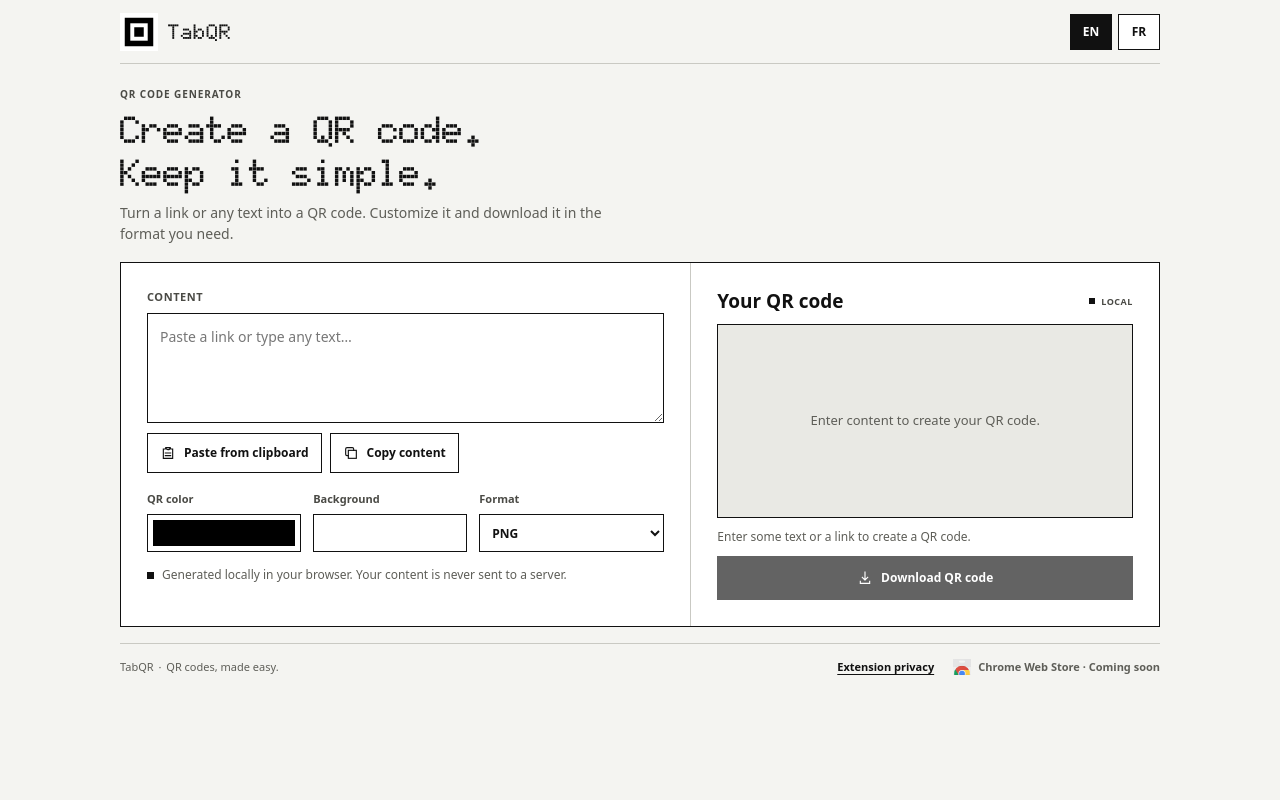
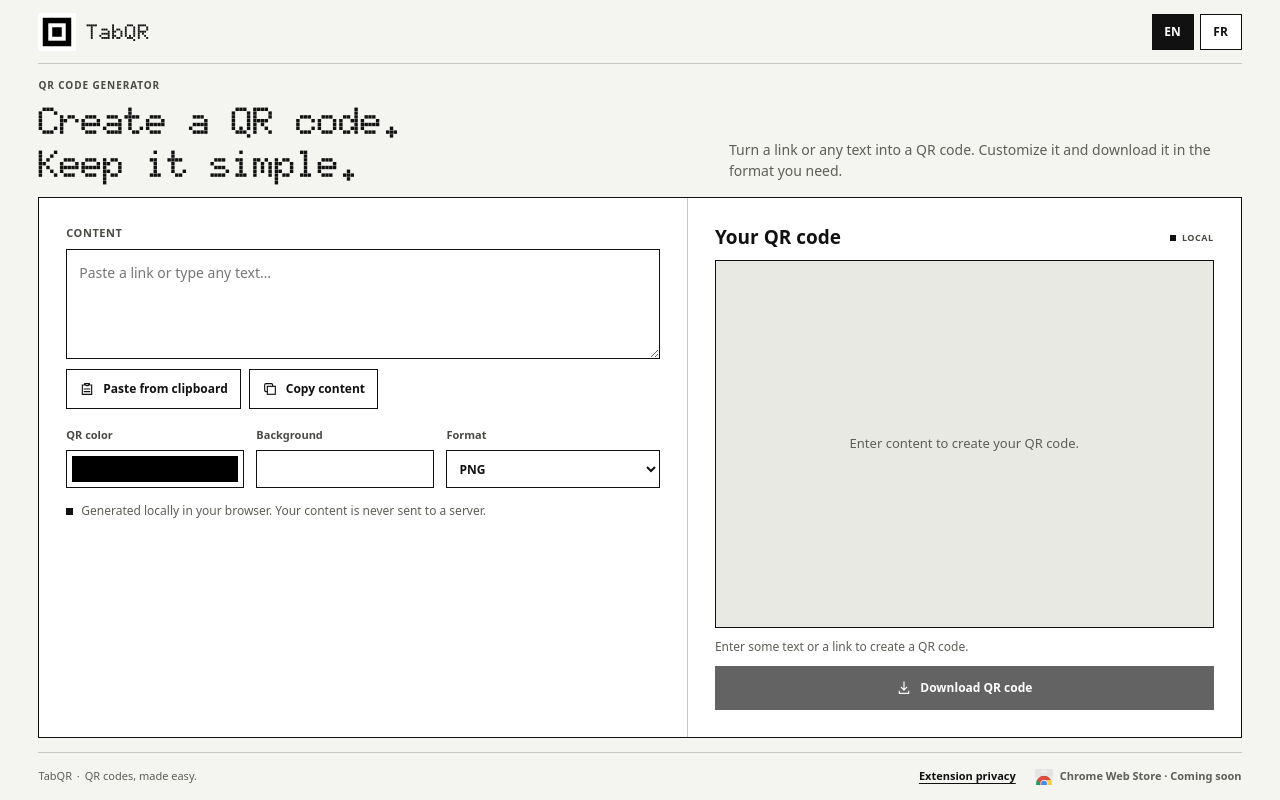
Before and after one commit to CryberCorp/tabqr, a plain HTML site: page index.html in a window 1280 px wide. Drawn offline with Linux system fonts and the light colour scheme.

Commit message:
Expand TabQR layout to fill desktop and tablet screens
Co-authored-by: Copilot <223556219+Copilot@users.noreply.github.com>

```diff
--- a/app.css
+++ b/app.css
@@ -29,8 +29,9 @@
 body {
   min-width: 320px;
   min-height: 100vh;
+  min-height: 100svh;
   margin: 0;
-  padding: 0 24px;
+  padding: 0 clamp(16px, 3vw, 48px);
 }
 
 button,
@@ -47,8 +48,11 @@ input {
 }
 
 .site-shell {
-  width: min(100%, 1040px);
+  display: flex;
+  width: min(100%, 1440px);
+  flex-direction: column;
   min-height: 100vh;
+  min-height: 100svh;
   margin: 0 auto;
 }
 
@@ -469,6 +473,65 @@ h1 {
   user-select: none;
 }
 
+@media (min-width: 701px) {
+  main {
+    display: flex;
+    min-height: 0;
+    flex: 1 1 auto;
+    flex-direction: column;
+    padding: clamp(12px, 1.8vh, 22px) 0;
+  }
+
+  .intro {
+    display: grid;
+    max-width: none;
+    grid-template-columns: minmax(0, 1.1fr) minmax(240px, 0.9fr);
+    align-items: end;
+    column-gap: clamp(24px, 5vw, 72px);
+    margin-bottom: clamp(10px, 1.5vh, 18px);
+  }
+
+  .intro .eyebrow {
+    grid-column: 1 / -1;
+  }
+
+  .intro h1 {
+    grid-column: 1;
+  }
+
+  .intro-copy {
+    grid-column: 2;
+    grid-row: 2;
+    align-self: end;
+    margin: 0 0 4px;
+  }
+
+  .generator {
+    min-height: 0;
+    flex: 1 1 auto;
+    grid-template-columns: minmax(0, 1.08fr) minmax(320px, 0.92fr);
+  }
+
+  .controls,
+  .result {
+    padding: clamp(18px, 2.1vw, 32px);
+  }
+
+  .result {
+    min-height: 0;
+  }
+
+  .qr-card {
+    min-height: 0;
+    flex: 1 1 auto;
+  }
+
+  #qr-preview {
+    width: min(100%, 48vh, 460px);
+    max-height: 100%;
+  }
+}
+
 @media (max-width: 700px) {
   body {
     padding: 0 16px;
@@ -480,6 +543,10 @@ h1 {
 
   .generator {
     grid-template-columns: minmax(0, 1fr);
+  }
+
+  .intro {
+    display: block;
   }
 
   .controls {
```
